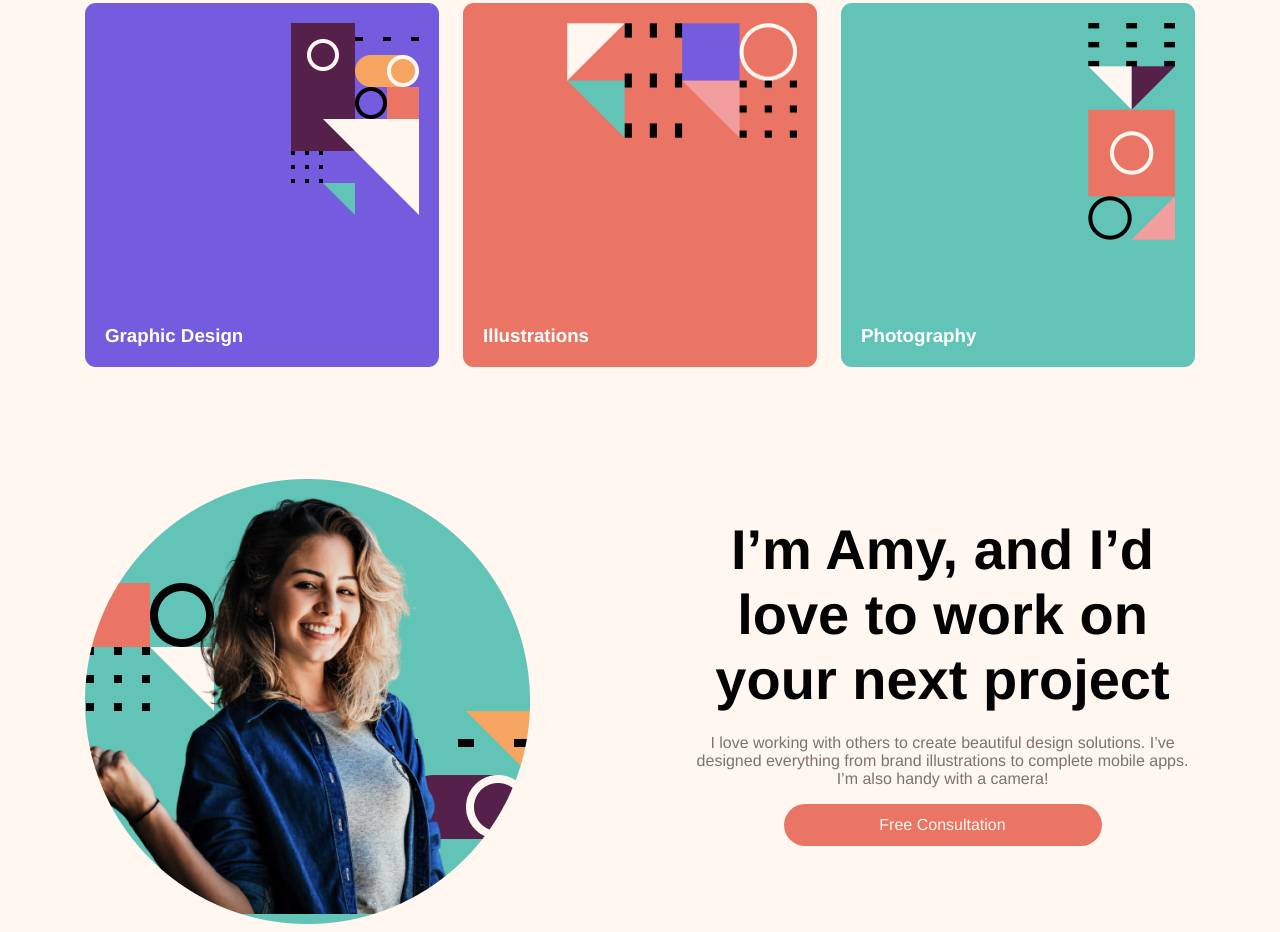
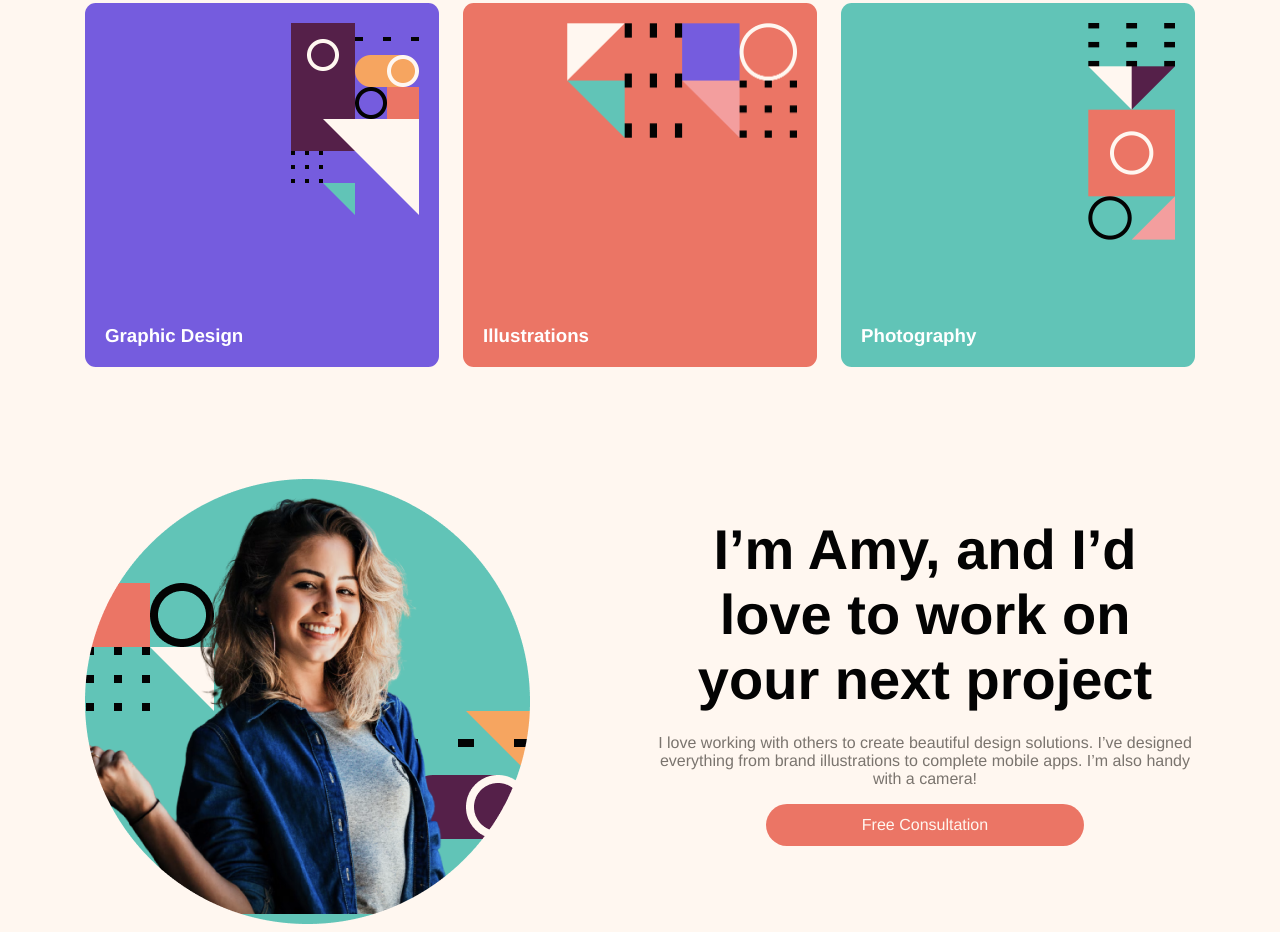
Before and after one commit to ricardogaribay1/single-page-design, a plain HTML site: page index.html in a window 1280 px wide. Shown: the part 240-1172 px from the top of the page. Drawn offline with Linux system fonts and the light colour scheme.

Commit message:
Actualización

```diff
--- a/styles.css
+++ b/styles.css
@@ -116,7 +116,7 @@ h3 {
     height: 445px; /* Altura total del contenedor */
     margin-left: auto;
     margin-right: auto;
-    gap: 160px; /* Espacio entre la imagen y el texto */
+    gap: 125px; /* Espacio entre la imagen y el texto */
 }
 
 .image-seccion img {
```
